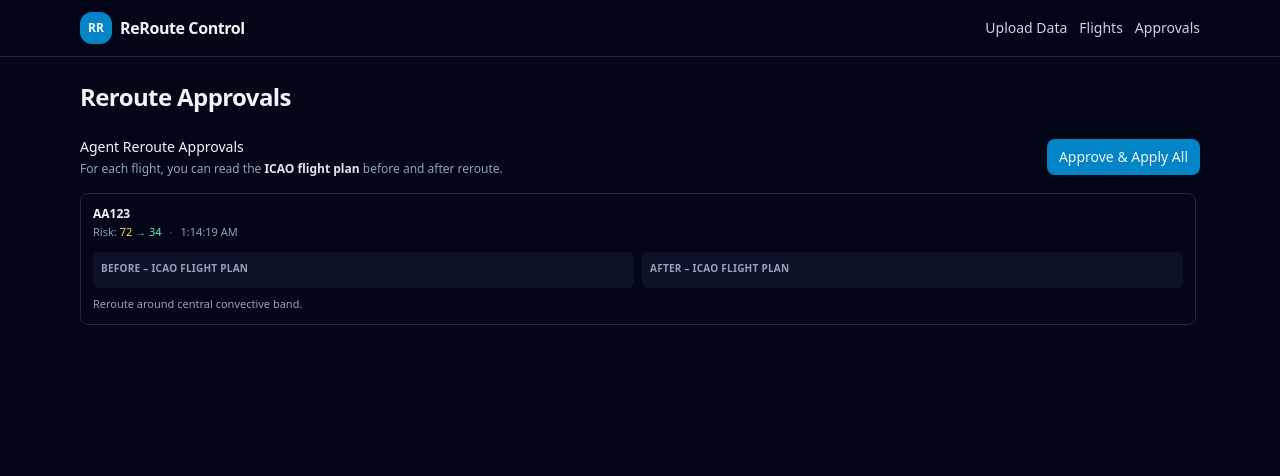
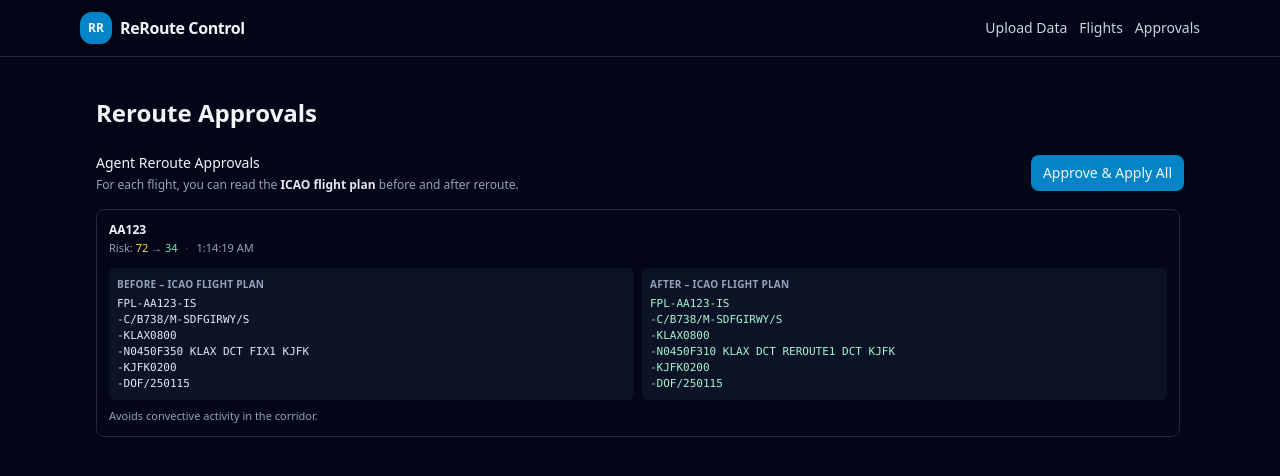
Before and after one commit to edan-ais/ReRoute-Frontend, a Next.js app: page /approvals in a window 1280 px wide. Shown: the top 476 px of the page. Built offline with nearby package versions, Linux system fonts and the light colour scheme.

Commit message:
Update page.tsx

```diff
--- a/app/approvals/page.tsx
+++ b/app/approvals/page.tsx
@@ -1,7 +1,5 @@
-// app/approvals/page.tsx
 "use client";
 
-import { useState } from "react";
 import ApprovalPanel from "../../components/ApprovalPanel";
 import type { RerouteProposal } from "../../lib/types";
 
@@ -10,45 +8,37 @@ const mockProposals: RerouteProposal[] = [
     id: "prop-1",
     flightId: "AA123",
     callsign: "AA123",
-    currentRoute: "KLAX DCT PGS J146 TBC J18 HBU J60 LBF J94 OBH J10 DBQ J60 JOT KJFK",
-    proposedRoute:
-      "KLAX DCT PGS J146 TBC J18 HBU J60 LBF J94 OBH J10 PMM J60 JOT KJFK",
+    currentRoute: "KLAX DCT FIX1 KJFK",
+    proposedRoute: "KLAX DCT REROUTE1 DCT KJFK",
+    icaoBefore: `FPL-AA123-IS
+-C/B738/M-SDFGIRWY/S
+-KLAX0800
+-N0450F350 KLAX DCT FIX1 KJFK
+-KJFK0200
+-DOF/250115`,
+    icaoAfter: `FPL-AA123-IS
+-C/B738/M-SDFGIRWY/S
+-KLAX0800
+-N0450F310 KLAX DCT REROUTE1 DCT KJFK
+-KJFK0200
+-DOF/250115`,
     riskBefore: 0.72,
     riskAfter: 0.34,
     reason:
-      "Reroute around central convective band.",
+      "Avoids convective activity in the corridor.",
     createdAt: new Date().toISOString(),
     applied: false
   }
 ];
 
 export default function ApprovalsPage() {
-  const [proposals, setProposals] = useState<RerouteProposal[]>(mockProposals);
-  const [isApplying, setIsApplying] = useState(false);
-
-  const handleApproveAll = () => {
-    setIsApplying(true);
-    setProposals((prev) =>
-      prev.map((p) => ({
-        ...p,
-        applied: true
-      }))
-    );
-    setTimeout(() => {
-      setIsApplying(false);
-    }, 400);
-  };
-
   return (
-    <div className="space-y-6">
-      <h1 className="text-2xl font-semibold tracking-tight">
-        Reroute Approvals
-      </h1>
-
+    <div className="space-y-6 p-4">
+      <h1 className="text-2xl font-semibold">Reroute Approvals</h1>
       <ApprovalPanel
-        proposals={proposals}
-        onApproveAll={handleApproveAll}
-        isApplying={isApplying}
+        proposals={mockProposals}
+        onApproveAll={() => {}}
+        isApplying={false}
       />
     </div>
   );
```
